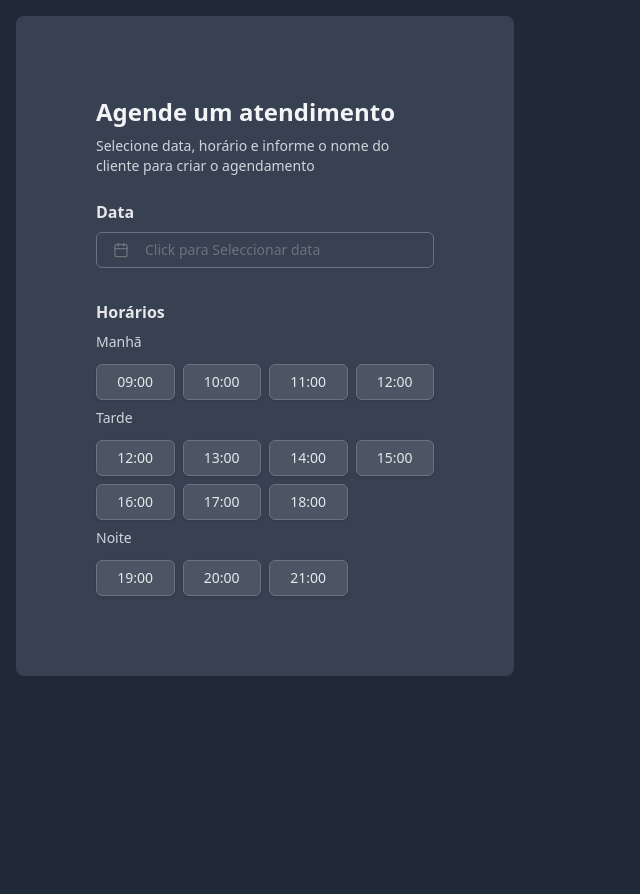
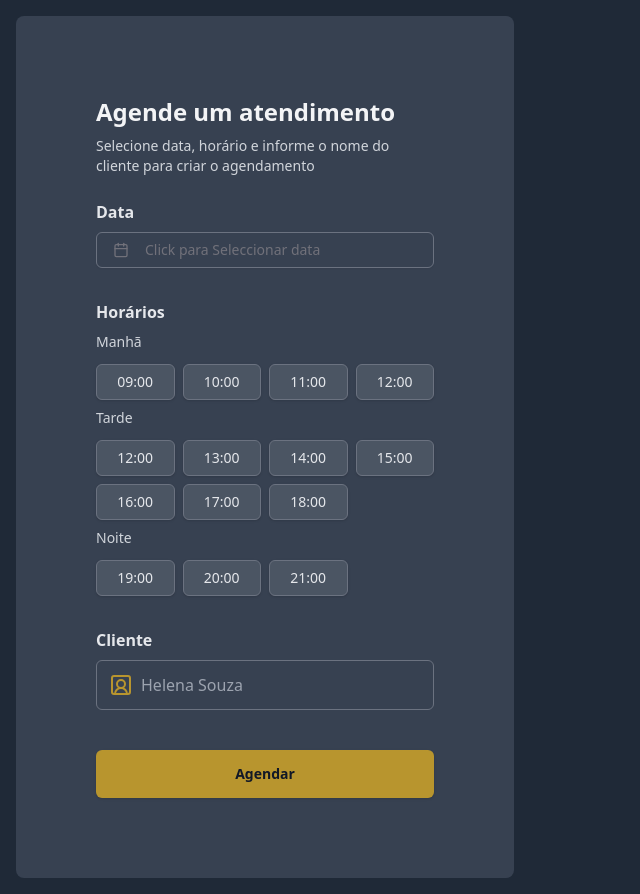
Before and after one commit to cesar7722a/Plataforma-de-agendamento, a React (Vite) app: page / in a window 1280 px wide. Shown: the whole page, without its empty margins (0-640 px from the left). Before the commit the page ends 800 px from the top, so only its background shows below. Built offline with nearby package versions, Linux system fonts and the light colour scheme.

Commit message:
feat:add form

```diff
--- a/src/App.tsx
+++ b/src/App.tsx
@@ -2,6 +2,8 @@ import { DatePickerDemo } from "./components/date-picker-demo";
 import { CardTimeManha } from "./components/card-time-manha";
 import { CardTimeTarde } from "./components/card-time-tarde";
 import { CardTimeNoite } from "./components/card-time-noite";
+import { SquareUserRound } from "lucide-react";
+import { Button } from "./components/ui/button";
 
 export function App() {
   return (
@@ -32,6 +34,22 @@ export function App() {
                 <CardTimeTarde />
                 <CardTimeNoite />
               </span>
+              <form className="space-y-10" action="">
+                <div className="space-y-2">
+                  <h3 className="font-bold text-gray-200">Cliente</h3>
+                  <span className="border border-gray-500 w-full flex rounded-md px-3 py-3 text-gray-200 space-x-2">
+                    <SquareUserRound className="text-[#B8952E]" />
+                    <input
+                      className="flex-1  outline-none bg-transparent"
+                      placeholder="Helena Souza"
+                      type="text"
+                    />
+                  </span>
+                </div>
+                <Button className="px-4 hover:bg-[#DBC170] disabled:bg-[#846F2E] rounded-md w-full h-12 text-gray-900 font-bold bg-[#B8952E]">
+                  Agendar
+                </Button>
+              </form>
             </div>
           </div>
         </div>
```
